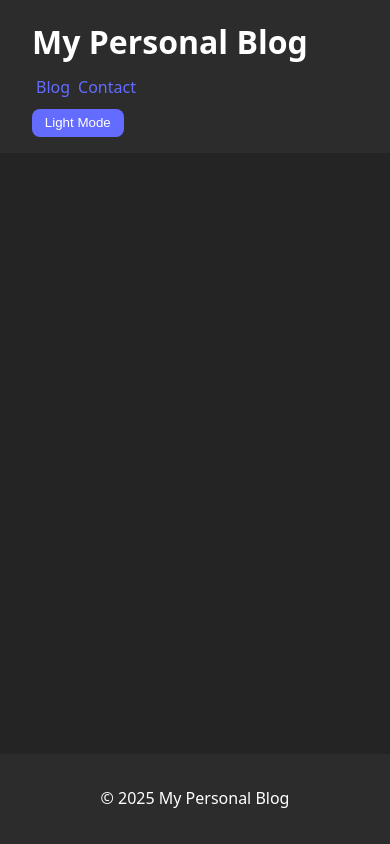
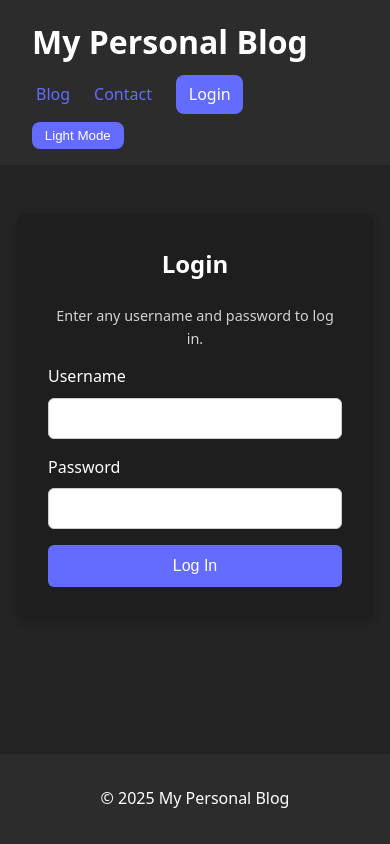
Before and after one commit to AlanUL/lab9, a React (Vite) app: page /login in a window 390 px wide. Built offline with nearby package versions, Linux system fonts and the light colour scheme.

Commit message:
Login Feature

```diff
--- a/src/App.css
+++ b/src/App.css
@@ -173,4 +173,131 @@ body.light .comment-items li {
   .main-content {
     padding: 1rem;
   }
+
+
+  .login-container {
+    display: flex;
+    justify-content: center;
+    align-items: flex-start;
+    width: 100%;
+    padding-top: 2rem;
+  }
+
+  .login-form {
+    background-color: var(--card-bg);
+    padding: 2rem;
+    border-radius: 12px;
+    box-shadow: 0 4px 10px rgba(0, 0, 0, 0.2);
+    width: 100%;
+    max-width: 400px;
+  }
+
+  .login-form h2 {
+    text-align: center;
+    margin-top: 0;
+  }
+
+  .login-form p {
+    text-align: center;
+    font-size: 0.9rem;
+    opacity: 0.8;
+  }
+
+  .form-group {
+    margin-bottom: 1rem;
+  }
+
+  .form-group label {
+    display: block;
+    margin-bottom: 0.5rem;
+    font-weight: 500;
+  }
+
+  .form-group input {
+    width: 100%;
+    padding: 0.75rem;
+    border: 1px solid #ccc;
+    border-radius: 6px;
+    box-sizing: border-box;
+  }
+
+  .login-button {
+    width: 100%;
+    padding: 0.75rem;
+    border: none;
+    border-radius: 6px;
+    background-color: var(--accent-color);
+    color: #fff;
+    font-size: 1rem;
+    font-weight: 500;
+    cursor: pointer;
+    transition: background-color 0.2s;
+  }
+
+  .login-button:hover {
+    background-color: #535bf2;
+  }
+
+  .login-error {
+    color: #ff6b6b;
+    background-color: rgba(255, 107, 107, 0.1);
+    border: 1px solid #ff6b6b;
+    padding: 0.75rem;
+    border-radius: 6px;
+    text-align: center;
+  }
+
+  .main-nav {
+    display: flex;
+    align-items: center;
+    gap: 1rem;
+  }
+
+  .auth-links {
+    display: flex;
+    align-items: center;
+    gap: 0.75rem;
+  }
+
+  .welcome-user {
+    font-size: 0.9rem;
+    opacity: 0.8;
+  }
+
+  .auth-btn, .auth-link {
+    padding: 0.4rem 0.8rem;
+    border-radius: 8px;
+    text-decoration: none;
+    font-weight: 500;
+    cursor: pointer;
+  }
+
+  .auth-link {
+    background-color: var(--accent-color);
+    color: #fff;
+    transition: background-color 0.2s;
+  }
+  .auth-link:hover {
+    background-color: #535bf2;
+  }
+
+  .auth-btn {
+    background-color: transparent;
+    border: 1px solid var(--accent-color);
+    color: var(--accent-color);
+    transition: background-color 0.2s, color 0.2s;
+  }
+
+  .auth-btn:hover {
+    background-color: var(--accent-color);
+    color: #fff;
+  }
+
+  .login-prompt {
+    text-align: center;
+    margin-top: 1.5rem;
+    padding: 1rem;
+    background-color: var(--comment-bg);
+    border-radius: 8px;
+  }
 }
--- a/src/App.jsx
+++ b/src/App.jsx
@@ -6,6 +6,13 @@ import BlogPostsPage from "./Pages/BlogPostsPage";
 import IndividualPostPage from "./Pages/IndividualPostPage";
 import ContactPage from "./Pages/ContactPage";
 import ThemeContext from "./ThemeContext";
+
+// --- New Imports ---
+import { AuthProvider } from "./context/AuthContext";
+import LoginPage from "./Pages/LoginPage";
+import ProtectedRoute from "./Components/ProtectedRoute";
+// --- End New Imports ---
+
 
 function App() {
     const [theme, setTheme] = useState("dark");
@@ -16,21 +23,43 @@ function App() {
     };
 
     return (
+        // Wrap with AuthProvider so all components can access auth state
+        <AuthProvider>
             <ThemeContext.Provider value={{ theme, toggleTheme }}>
                 <BrowserRouter>
                     <div className="app-container">
                         <Header />
                         <main className="main-content">
                             <Routes>
-                            <Route path="/" element={<BlogPostsPage />} />
-                            <Route path="/post/:postId" element={<IndividualPostPage />} />
+                                {/* Protected Routes: */}
+                                <Route
+                                    path="/"
+                                    element={
+                                        <ProtectedRoute>
+                                            <BlogPostsPage />
+                                        </ProtectedRoute>
+                                    }
+                                />
+                                <Route
+                                    path="/post/:postId"
+                                    element={
+                                        <ProtectedRoute>
+                                            <IndividualPostPage />
+                                        </ProtectedRoute>
+                                    }
+                                />
+
+                                {/* Public Routes: */}
                                 <Route path="/contact" element={<ContactPage />} />
+                                <Route path="/login" element={<LoginPage />} />
+
                             </Routes>
                         </main>
                         <Footer />
                     </div>
                 </BrowserRouter>
             </ThemeContext.Provider>
+        </AuthProvider>
     );
 }
 
--- a/src/Components/BlogPost/BlogPost.jsx
+++ b/src/Components/BlogPost/BlogPost.jsx
@@ -2,9 +2,14 @@ import React from "react";
 import CommentList from "../CommentList/CommentList";
 import CommentForm from "../CommentForm/CommentForm";
 
+import { useAuth } from "../../context/AuthContext";
+import { Link } from "react-router-dom";
+
 function BlogPost({ post, author, comments, onAddComment }) {
     const { title, body } = post;
     const { name, email } = author;
+
+    const { user } = useAuth();
 
     return (
         <article className="post-card">
@@ -21,7 +26,15 @@ function BlogPost({ post, author, comments, onAddComment }) {
             <section className="comments">
                 <h3>Comments</h3>
                 <CommentList comments={comments} />
-                <CommentForm onAddComment={onAddComment} />
+
+                {user ? (
+                    <CommentForm onAddComment={onAddComment} />
+                ) : (
+                    <p className="login-prompt">
+                        <strong>Please <Link to="/login">log in</Link> to post a comment.</strong>
+                    </p>
+                )}
+
             </section>
         </article>
     );
--- a/src/Components/Header/Header.jsx
+++ b/src/Components/Header/Header.jsx
@@ -1,8 +1,17 @@
 import React, { useState } from "react";
-import { Link } from "react-router-dom";
+import { Link, useNavigate } from "react-router-dom";
+import { useAuth } from "../../context/AuthContext";
 
 function Header() {
     const [lightMode, setLightMode] = useState(false);
+
+    const { user, logout } = useAuth();
+    const navigate = useNavigate();
+
+    const handleLogout = () => {
+        logout();
+        navigate("/login");
+    };
 
     const toggleTheme = () => {
         setLightMode(!lightMode);
@@ -15,6 +24,18 @@ function Header() {
             <nav className="main-nav">
                 <Link to="/">Blog</Link>
                 <Link to="/contact">Contact</Link>
+
+                {user ? (
+                    <div className="auth-links">
+                        <span className="welcome-user">Welcome, {user.name}</span>
+                        <button onClick={handleLogout} className="auth-btn">
+                            Logout
+                        </button>
+                    </div>
+                ) : (
+                    <Link to="/login" className="auth-link">Login</Link>
+                )}
+
             </nav>
             <button onClick={toggleTheme} className="theme-btn">
                 {lightMode ? "Dark Mode" : "Light Mode"}
--- /dev/null
+++ b/src/Components/ProtectedRoute.jsx
@@ -0,0 +1,17 @@
+import React from "react";
+import { useAuth } from "../context/AuthContext";
+import { Navigate, useLocation } from "react-router-dom";
+
+function ProtectedRoute({ children }) {
+    const { user } = useAuth();
+    const location = useLocation();
+
+    if (!user) {
+
+        return <Navigate to="/login" state={{ from: location }} replace />;
+    }
+
+    return children;
+}
+
+export default ProtectedRoute;
--- /dev/null
+++ b/src/Pages/LoginPage.jsx
@@ -0,0 +1,62 @@
+import React, { useState } from "react";
+import { useAuth } from "../context/AuthContext";
+import { useNavigate, useLocation } from "react-router-dom";
+
+function LoginPage() {
+    const [username, setUsername] = useState("");
+    const [password, setPassword] = useState("");
+    const [error, setError] = useState("");
+
+    const { login } = useAuth();
+    const navigate = useNavigate();
+    const location = useLocation();
+
+    const from = location.state?.from?.pathname || "/";
+
+    const handleSubmit = (e) => {
+        e.preventDefault();
+        setError("");
+
+        const isLoggedIn = login(username, password);
+
+        if (isLoggedIn) {
+            navigate(from, { replace: true });
+        } else {
+            setError("Invalid username or password. (Hint: user / pass)");
+        }
+    };
+
+    return (
+        <div className="login-container">
+            <form className="login-form" onSubmit={handleSubmit}>
+                <h2>Login</h2>
+                <p>Enter any username and password to log in.</p>
+                {error && <p className="login-error">{error}</p>}
+
+                <div className="form-group">
+                    <label htmlFor="username">Username</label>
+                    <input
+                        type="text"
+                        id="username"
+                        value={username}
+                        onChange={(e) => setUsername(e.target.value)}
+                        required
+                    />
+                </div>
+                <div className="form-group">
+                    <label htmlFor="password">Password</label>
+                    <input
+                        type="password"
+                        id="password"
+                        value={password}
+                        onChange={(e) => setPassword(e.target.value)}
+                        required
+                    />
+                </div>
+                <button type="submit" className="login-button">Log In</button>
+            </form>
+        </div>
+    );
+}
+
+export default LoginPage;
--- /dev/null
+++ b/src/context/AuthContext.jsx
@@ -0,0 +1,40 @@
+import React, { createContext, useContext, useState } from "react";
+
+const AuthContext = createContext(null);
+
+export function AuthProvider({ children }) {
+    const [user, setUser] = useState(null);
+
+    const login = (username, password) => {
+        if (username && password) {
+            const userData = {
+                username: username,
+                name: username
+            };
+            setUser(userData);
+            return true;
+        }
+
+        return false;
+    };
+
+    const logout = () => {
+        setUser(null);
+    };
+
+    const value = {
+        user,
+        login,
+        logout
+    };
+
+    return (
+        <AuthContext.Provider value={value}>
+            {children}
+        </AuthContext.Provider>
+    );
+}
+
+export const useAuth = () => {
+    return useContext(AuthContext);
+};
--- a/src/index.css
+++ b/src/index.css
@@ -72,40 +72,14 @@ a:hover {
   background-color: #535bf2;
 }
 
-.navbar {
-  background-color: var(--header-bg);
-  color: var(--text-color);
-  padding: 1rem 2rem;
-  display: flex;
-  justify-content: center;
-  gap: 1.5rem;
-  border-bottom: 1px solid rgba(255, 255, 255, 0.1);
-  transition: background-color 0.3s, color 0.3s;
-}
-
-.navbar a {
-  color: var(--text-color);
-  font-weight: 500;
-  text-decoration: none;
-}
-
-.navbar a:hover {
-  color: var(--accent-color);
-}
-
 .post-card {
   background-color: var(--card-bg);
   padding: 2rem;
   border-radius: 12px;
   max-width: 700px;
   width: 100%;
+  margin-bottom: 1.5rem;
   box-shadow: 0 4px 10px rgba(0, 0, 0, 0.2);
-  transition: transform 0.2s, box-shadow 0.2s;
-}
-
-.post-card:hover {
-  transform: scale(1.02);
-  box-shadow: 0 8px 20px rgba(0, 0, 0, 0.3);
 }
 
 .post-meta {
@@ -150,11 +124,6 @@ a:hover {
   background-color: #555;
 }
 
-.comment-section {
-  max-width: 500px;
-  margin: 20px auto;
-}
-
 .comment-items li {
   margin-bottom: 0.5rem;
   padding: 6px 10px;
@@ -184,10 +153,6 @@ body.light .comment-items li {
   border: 1px solid #ccc;
 }
 
-body.light .navbar {
-  border-bottom: 1px solid #ccc;
-}
-
 @media (max-width: 600px) {
   .post-meta {
     flex-direction: column;
@@ -208,4 +173,131 @@ body.light .navbar {
   .main-content {
     padding: 1rem;
   }
+
+
+  .login-container {
+    display: flex;
+    justify-content: center;
+    align-items: flex-start;
+    width: 100%;
+    padding-top: 2rem;
+  }
+
+  .login-form {
+    background-color: var(--card-bg);
+    padding: 2rem;
+    border-radius: 12px;
+    box-shadow: 0 4px 10px rgba(0, 0, 0, 0.2);
+    width: 100%;
+    max-width: 400px;
+  }
+
+  .login-form h2 {
+    text-align: center;
+    margin-top: 0;
+  }
+
+  .login-form p {
+    text-align: center;
+    font-size: 0.9rem;
+    opacity: 0.8;
+  }
+
+  .form-group {
+    margin-bottom: 1rem;
+  }
+
+  .form-group label {
+    display: block;
+    margin-bottom: 0.5rem;
+    font-weight: 500;
+  }
+
+  .form-group input {
+    width: 100%;
+    padding: 0.75rem;
+    border: 1px solid #ccc;
+    border-radius: 6px;
+    box-sizing: border-box;
+  }
+
+  .login-button {
+    width: 100%;
+    padding: 0.75rem;
+    border: none;
+    border-radius: 6px;
+    background-color: var(--accent-color);
+    color: #fff;
+    font-size: 1rem;
+    font-weight: 500;
+    cursor: pointer;
+    transition: background-color 0.2s;
+  }
+
+  .login-button:hover {
+    background-color: #535bf2;
+  }
+
+  .login-error {
+    color: #ff6b6b;
+    background-color: rgba(255, 107, 107, 0.1);
+    border: 1px solid #ff6b6b;
+    padding: 0.75rem;
+    border-radius: 6px;
+    text-align: center;
+  }
+
+  .main-nav {
+    display: flex;
+    align-items: center;
+    gap: 1rem;
+  }
+
+  .auth-links {
+    display: flex;
+    align-items: center;
+    gap: 0.75rem;
+  }
+
+  .welcome-user {
+    font-size: 0.9rem;
+    opacity: 0.8;
+  }
+
+  .auth-btn, .auth-link {
+    padding: 0.4rem 0.8rem;
+    border-radius: 8px;
+    text-decoration: none;
+    font-weight: 500;
+    cursor: pointer;
+  }
+
+  .auth-link {
+    background-color: var(--accent-color);
+    color: #fff;
+    transition: background-color 0.2s;
+  }
+  .auth-link:hover {
+    background-color: #535bf2;
+  }
+
+  .auth-btn {
+    background-color: transparent;
+    border: 1px solid var(--accent-color);
+    color: var(--accent-color);
+    transition: background-color 0.2s, color 0.2s;
+  }
+
+  .auth-btn:hover {
+    background-color: var(--accent-color);
+    color: #fff;
+  }
+
+  .login-prompt {
+    text-align: center;
+    margin-top: 1.5rem;
+    padding: 1rem;
+    background-color: var(--comment-bg);
+    border-radius: 8px;
+  }
 }
```
Also changed, not shown: src/Components/Footer/Footer.jsx (line endings or trailing spaces). Lines whose indentation alone changed are shown as unchanged.
